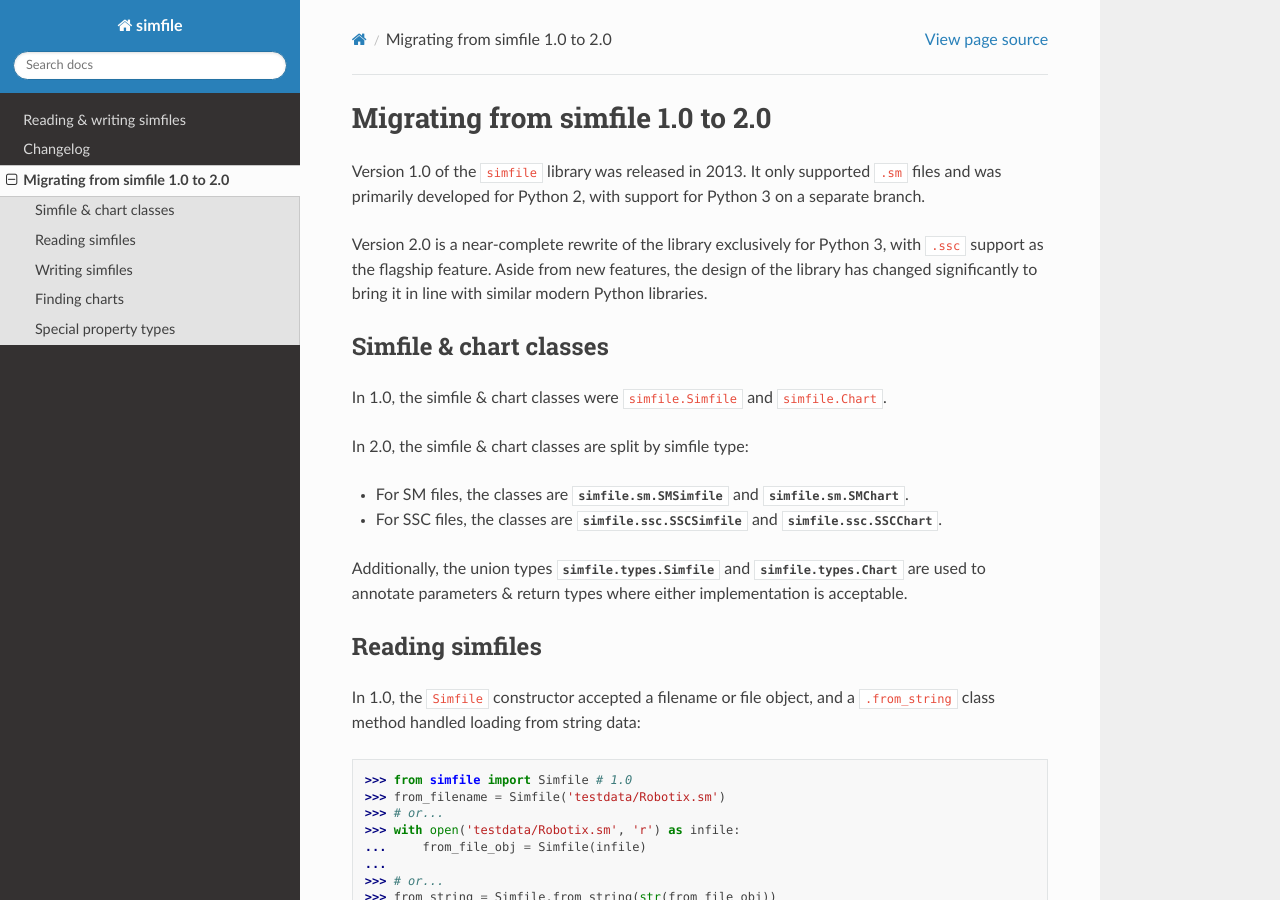
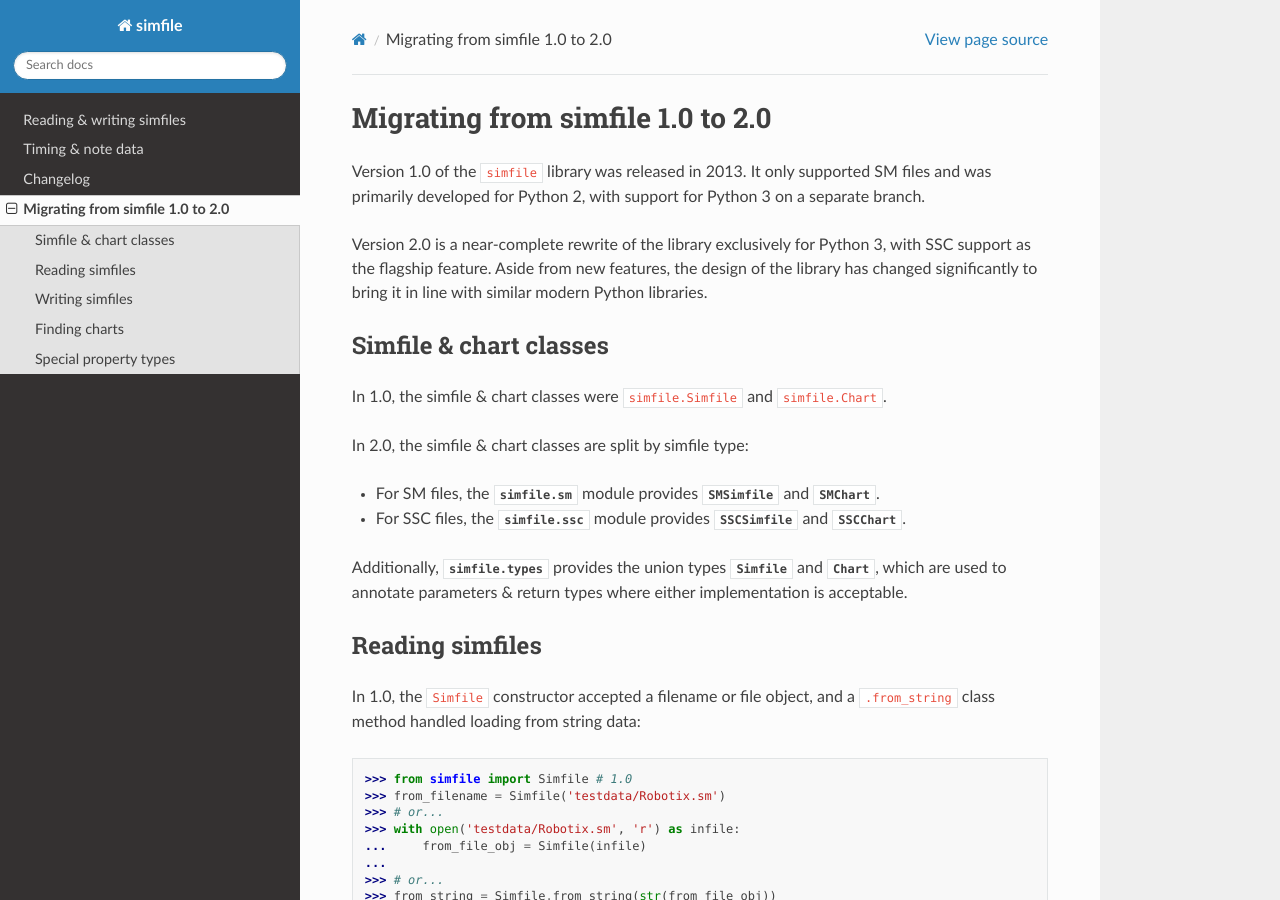
Before and after one commit to garcia/simfile, a Sphinx documentation site: the page built from docs/source/migrating.rst, in a window 1280 px wide and 900 px high. Built offline with Sphinx 7.4.7 and the Read the Docs theme 2.0.0, drawn with Linux system fonts in a browser that asks for light colours; some of the changed text lies outside the part shown.

Commit message:
improve doc formatting

```diff
--- a/docs/source/index.rst
+++ b/docs/source/index.rst
@@ -5,6 +5,7 @@ simfile - Modern simfile library for Python
    :maxdepth: 1
 
    reading-writing
+   timing-note-data
    changelog
    migrating
 
--- a/docs/source/migrating.rst
+++ b/docs/source/migrating.rst
@@ -4,11 +4,11 @@ Migrating from simfile 1.0 to 2.0
 =================================
 
 Version 1.0 of the :code:`simfile` library was released in 2013. It only
-supported :code:`.sm` files and was primarily developed for Python 2, with
-support for Python 3 on a separate branch.
+supported SM files and was primarily developed for Python 2, with support for
+Python 3 on a separate branch.
 
 Version 2.0 is a near-complete rewrite of the library exclusively for Python 3,
-with :code:`.ssc` support as the flagship feature. Aside from new features, the
+with SSC support as the flagship feature. Aside from new features, the
 design of the library has changed significantly to bring it in line with
 similar modern Python libraries.
 
@@ -20,14 +20,14 @@ In 1.0, the simfile & chart classes were :code:`simfile.Simfile` and
 
 In 2.0, the simfile & chart classes are split by simfile type:
 
-*   For SM files, the classes are :class:`simfile.sm.SMSimfile` and
-    :class:`simfile.sm.SMChart`.
-*   For SSC files, the classes are :class:`simfile.ssc.SSCSimfile` and
-    :class:`simfile.ssc.SSCChart`.
+* For SM files, the :mod:`simfile.sm` module provides :class:`.SMSimfile` and
+  :class:`.SMChart`.
+* For SSC files, the :mod:`simfile.ssc` module provides :class:`.SSCSimfile`
+  and :class:`.SSCChart`.
 
-Additionally, the union types :data:`simfile.types.Simfile` and
-:data:`simfile.types.Chart` are used to annotate parameters & return types
-where either implementation is acceptable.
+Additionally, :mod:`simfile.types` provides the union types :data:`.Simfile`
+and :data:`.Chart`, which are used to annotate parameters & return types where
+either implementation is acceptable.
 
 Reading simfiles
 ----------------
```
Also changed, not shown: other parts of docs/source/migrating.rst (+2 -2 lines), docs/source/reading-writing.rst (+5 -5 lines).
